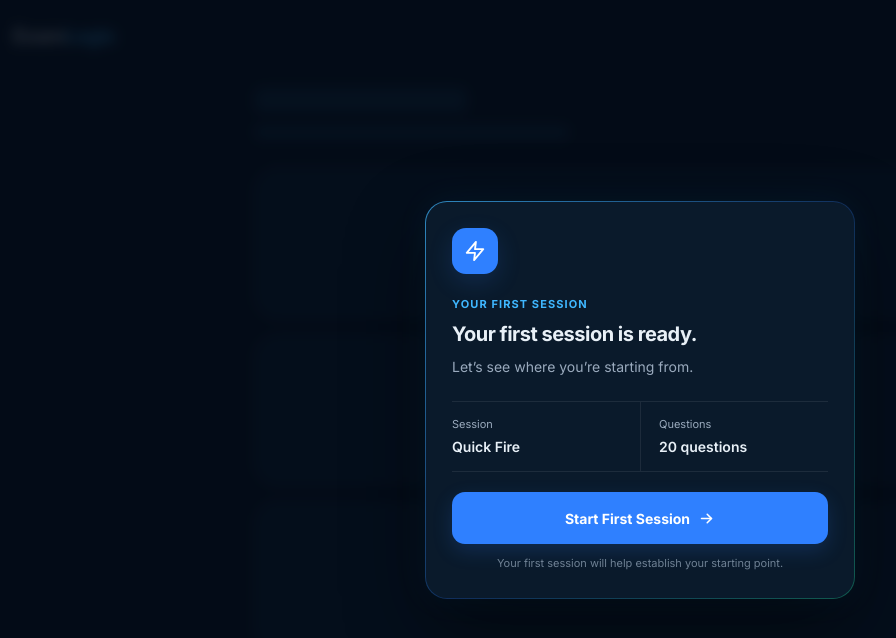
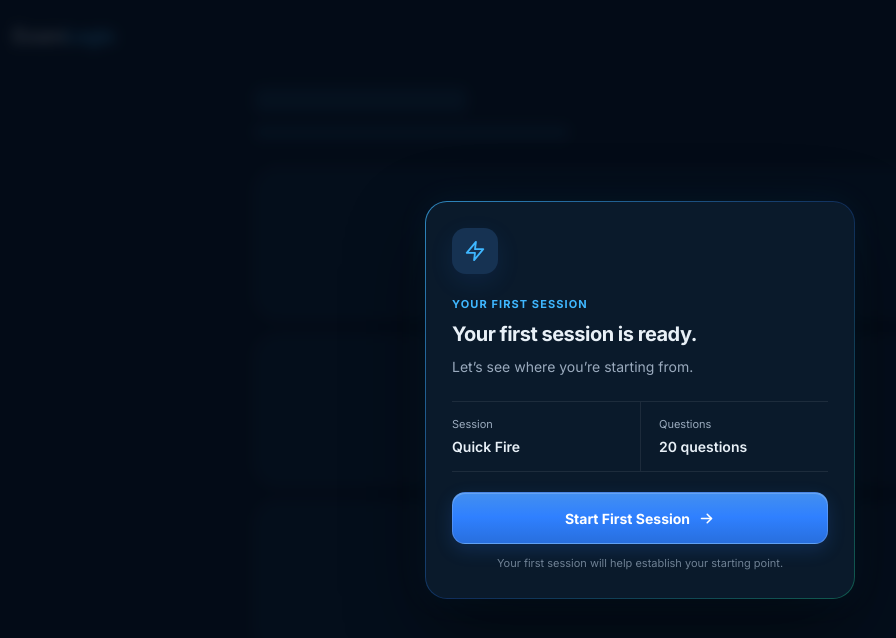
Before and after one commit to examforge99/examlogic, a Next.js app: page /prototypes/first-session in a window 1280 px wide. Shown: the top 638 px of the page, without its empty margins (0-896 px from the left). Built offline with nearby package versions, Linux system fonts and the light colour scheme.

Commit message:
Add restrained metallic finish to primary button

```diff
--- a/src/app/prototypes/first-session/page.tsx
+++ b/src/app/prototypes/first-session/page.tsx
@@ -14,7 +14,7 @@ const styles: Record<string, CSSProperties> = {
   overlay: { position: 'fixed', inset: 0, display: 'flex', alignItems: 'center', justifyContent: 'center', padding: '20px', background: 'rgba(3,8,16,0.62)', backdropFilter: 'blur(3px)', WebkitBackdropFilter: 'blur(3px)', zIndex: 10 },
   modalBorder: { width: 'min(100%, 430px)', padding: '1px', borderRadius: '22px', background: 'linear-gradient(135deg, rgba(63,183,255,0.72), rgba(47,128,255,0.28) 52%, rgba(37,214,162,0.38))', boxShadow: '0 30px 80px rgba(0,0,0,0.48), 0 0 32px rgba(63,183,255,0.07)' },
   modal: { width: '100%', background: '#0A1A2B', borderRadius: '21px', padding: '26px' },
-  mark: { width: '46px', height: '46px', display: 'flex', alignItems: 'center', justifyContent: 'center', borderRadius: '14px', background: '#2F80FF', color: '#FFFFFF', marginBottom: '22px', boxShadow: '0 8px 24px rgba(47,128,255,0.16)' },
+  mark: { width: '46px', height: '46px', display: 'flex', alignItems: 'center', justifyContent: 'center', borderRadius: '14px', background: '#163252', color: '#3FB7FF', marginBottom: '22px', boxShadow: '0 8px 24px rgba(47,128,255,0.10)' },
   eyebrow: { color: '#3FB7FF', fontSize: '11px', fontWeight: 700, letterSpacing: '0.1em', textTransform: 'uppercase', marginBottom: '9px' },
   title: { fontSize: '20px', lineHeight: 1.2, letterSpacing: '-0.025em', fontWeight: 650, maxWidth: '340px', marginBottom: '10px' },
   description: { color: '#9AAABD', fontSize: '14px', lineHeight: 1.5, maxWidth: '350px', marginBottom: '24px' },
@@ -23,7 +23,7 @@ const styles: Record<string, CSSProperties> = {
   infoItemSecond: { padding: '14px 0 14px 18px', borderLeft: '1px solid rgba(255,255,255,0.08)' },
   infoLabel: { color: '#9AAABD', fontSize: '11px', marginBottom: '4px' },
   infoValue: { fontSize: '14px', fontWeight: 600 },
-  button: { width: '100%', minHeight: '52px', border: 0, borderRadius: '13px', background: '#2F80FF', color: '#FFFFFF', fontFamily: 'var(--font-inter), system-ui, sans-serif', fontSize: '14px', fontWeight: 700, display: 'flex', alignItems: 'center', justifyContent: 'center', gap: '8px', boxShadow: '0 7px 20px rgba(47,128,255,0.18)' },
+  button: { width: '100%', minHeight: '52px', border: '1px solid rgba(255,255,255,0.16)', borderRadius: '13px', background: 'linear-gradient(180deg, #438FEF 0%, #2F80FF 48%, #286FDE 100%)', color: '#FFFFFF', fontFamily: 'var(--font-inter), system-ui, sans-serif', fontSize: '14px', fontWeight: 700, display: 'flex', alignItems: 'center', justifyContent: 'center', gap: '8px', boxShadow: 'inset 0 1px 0 rgba(255,255,255,0.18), 0 6px 18px rgba(47,128,255,0.18)' },
   footnote: { textAlign: 'center', color: '#6F8194', fontSize: '11px', lineHeight: 1.4, marginTop: '12px' },
 }
 
```
